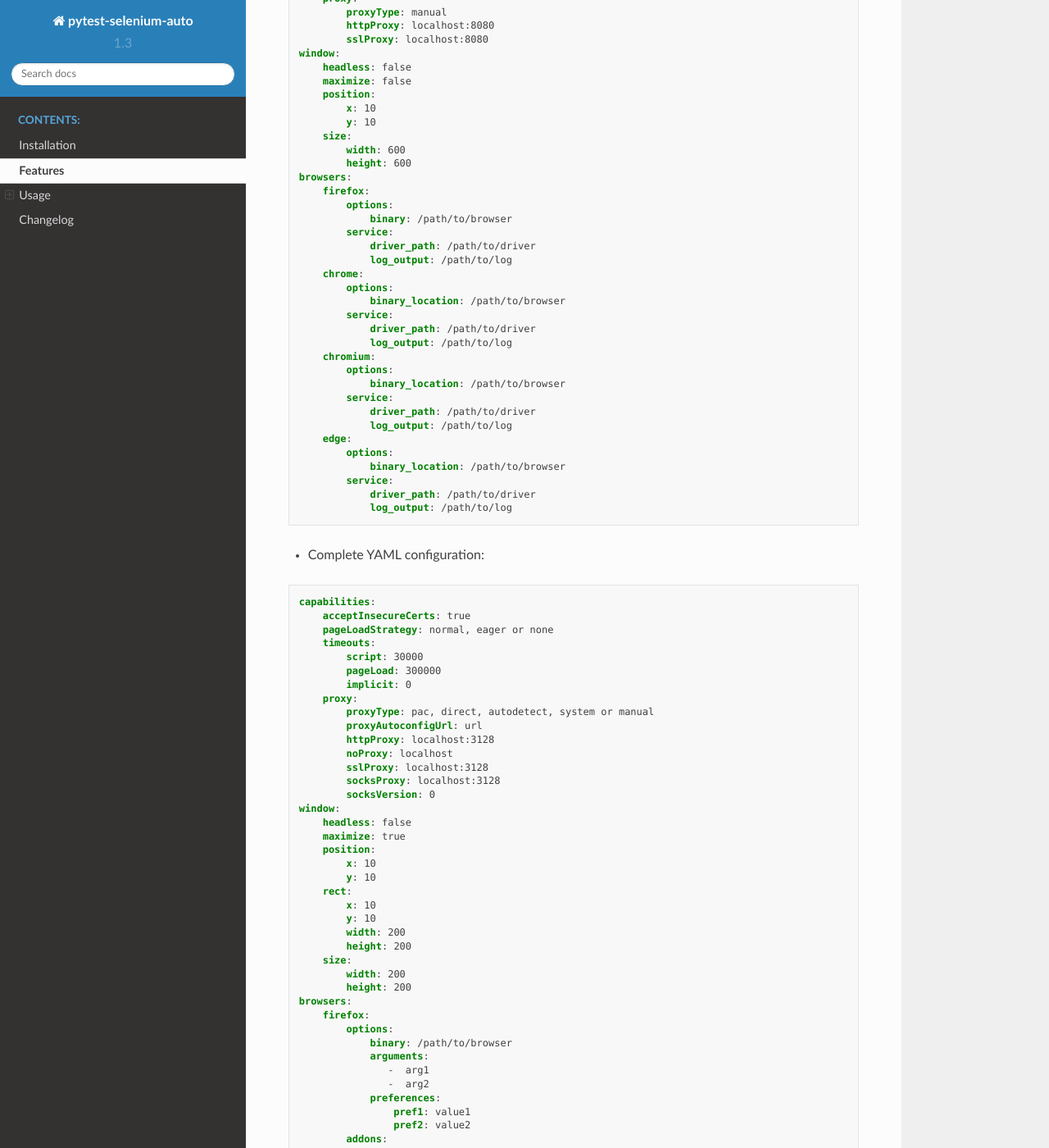
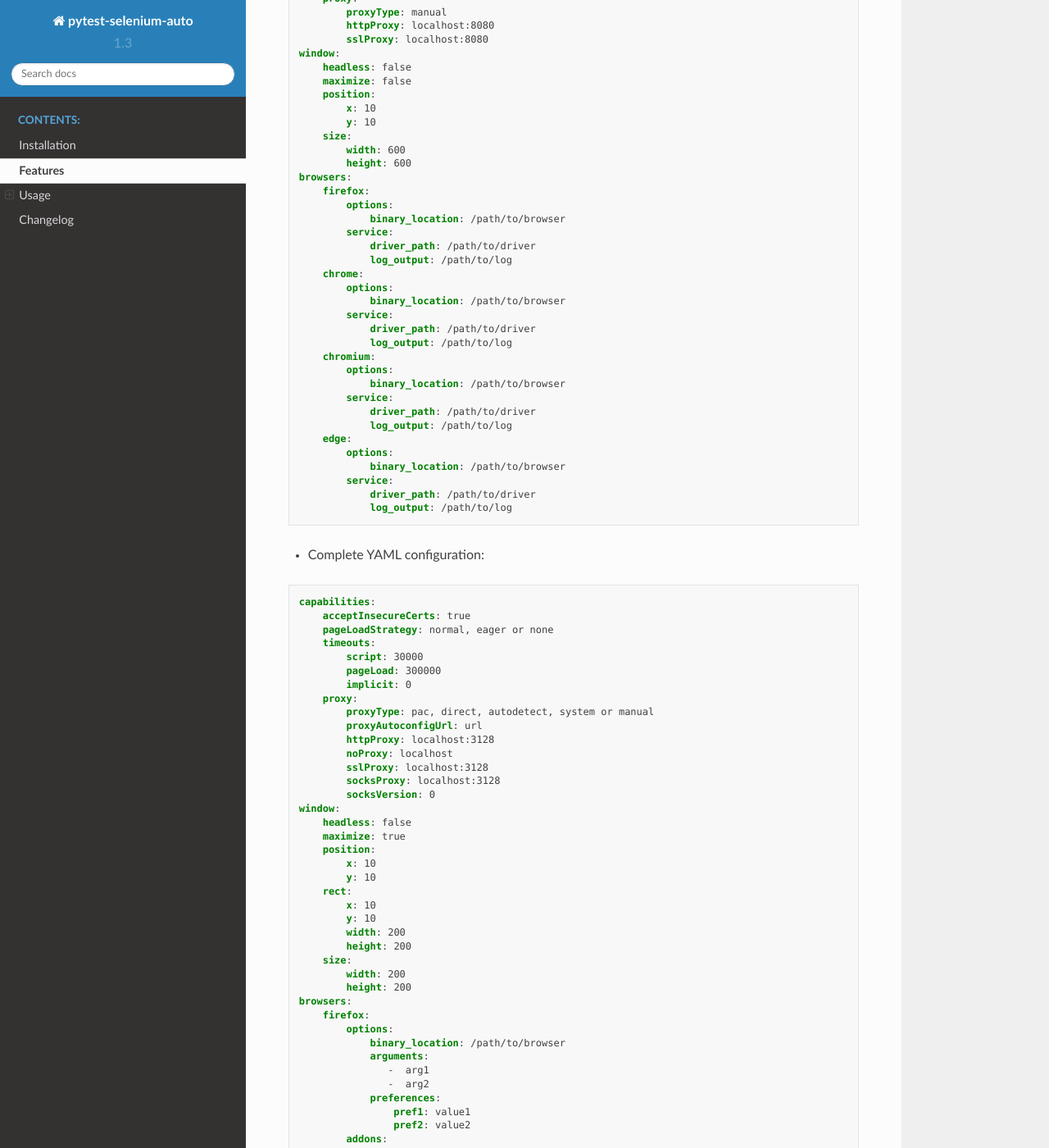
Before and after one commit to harmin-parra/pytest-selenium-auto, a Sphinx documentation site: the page built from docs/user_guide.rst, in a window 1280 px wide and 1400 px high, scrolled down 6606 px. Shown: the whole window at 82% size. Built offline with Sphinx 7.4.7 and the Read the Docs theme 2.0.0, drawn with Linux system fonts in a browser that asks for light colours; some of the changed text lies outside the part shown.

Commit message:
Update Firefox conf examples

```diff
--- a/docs/user_guide.rst
+++ b/docs/user_guide.rst
@@ -356,7 +356,7 @@ Sample YAML configuration files
   browsers:
       firefox:
           options:
-              binary: /path/to/browser
+              binary_location: /path/to/browser
           service:
               driver_path: /path/to/driver
               log_output: /path/to/log
@@ -415,7 +415,7 @@ Sample YAML configuration files
   browsers:
       firefox:
           options:
-              binary: /path/to/browser
+              binary_location: /path/to/browser
               arguments:
                  -  arg1
                  -  arg2
@@ -505,7 +505,7 @@ Sample JSON configuration files
       "browsers": {
           "firefox": {
               "options": {
-                  "binary": "/path/to/browser"
+                  "binary_location": "/path/to/browser"
               },
               "service":{
                   "driver_path": "/path/to/driver",
@@ -586,7 +586,7 @@ Sample JSON configuration files
       "browsers": {
           "firefox": {
               "options": {
-                  "binary": "/path/to/browser",
+                  "binary_location": "/path/to/browser",
                   "arguments": [
                       "arg1",
                       "arg2"
```
